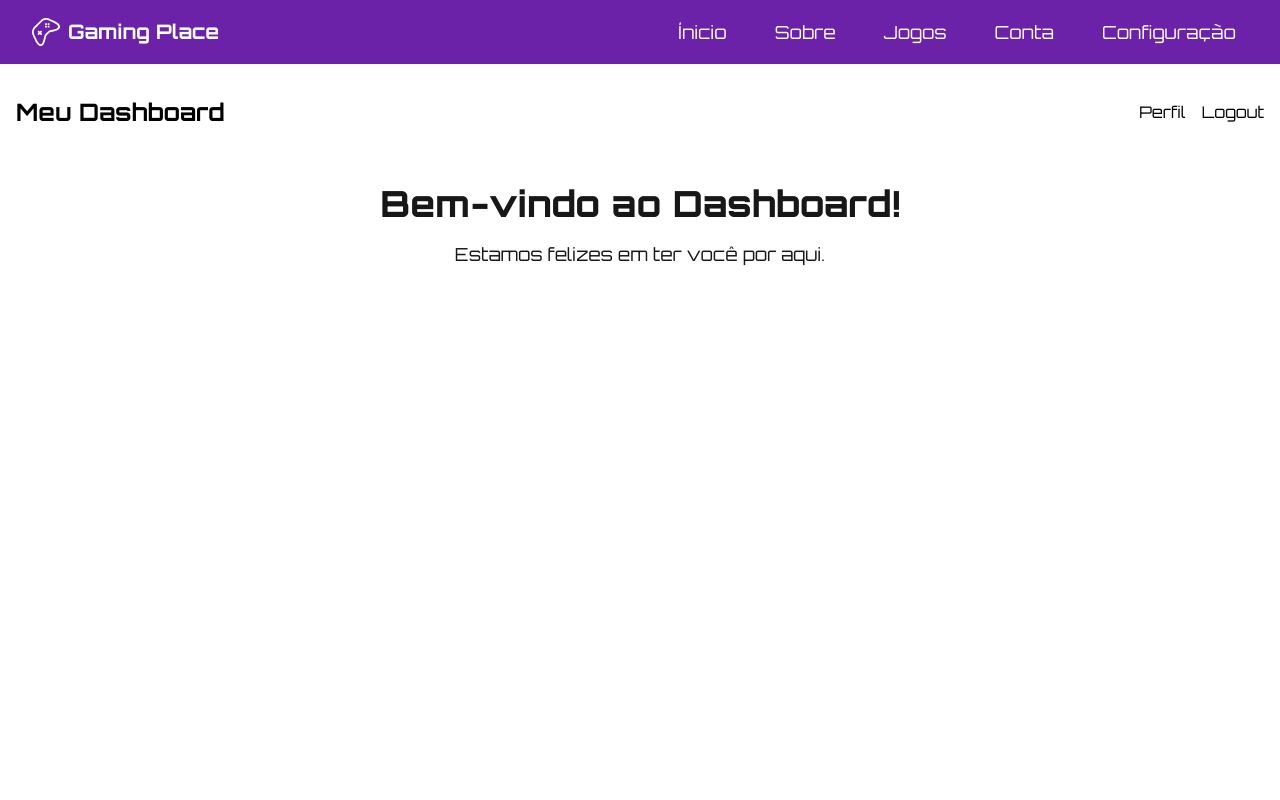
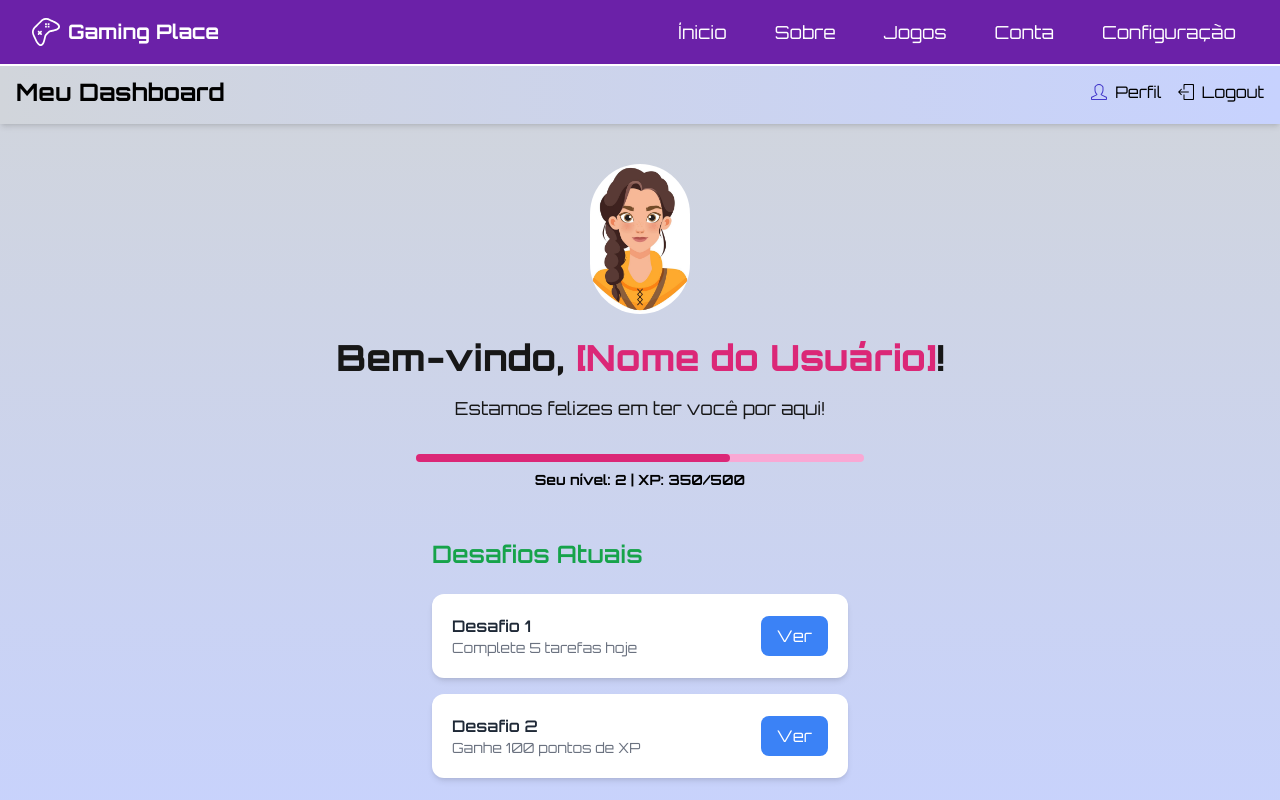
Before and after one commit to romarioulbra/gaming-place, a Next.js app: page /dashboard in a window 1280 px wide. Shown: the top 800 px of the page. Built offline with nearby package versions, Linux system fonts and the light colour scheme.

Commit message:
Criação de Dashboard do Usuário

```diff
--- a/src/app/dashboard/page.tsx
+++ b/src/app/dashboard/page.tsx
@@ -1,18 +1,36 @@
 import React from "react";
+import Image from "next/image";
+import Link from "next/link";
 
+// import { CgProfile } from "react-icons/cg";
+// import { MdLogout } from "react-icons/md";
+import { SlLogout,SlUser  } from "react-icons/sl";
 export default function Dashboard() {
   return (
-    <div className="min-h-screen bg-background">
+
+// tema escolhido
+    <div className="min-h-screen bg-gradient-to-b from-gray-300 to-indigo-200 -mt-5">
+      <head>
+        <title>Meu Dashboard</title>
+        <meta name="description" content="Dashboard de usuário com gamificação" />
+      </head>
+
       {/* Navbar */}
-      <nav className="bg-primary text-black py-4 mt-20">
+      <nav className="bg-gradient-to-r from-primary to-secondary text-black py-4 mt-20 shadow-md">
         <div className="container mx-auto flex justify-between items-center px-4">
           <div className="text-2xl font-bold">Meu Dashboard</div>
-          <div className="flex space-x-4 ">
-            <a href="/usuarios/perfil" className="hover:text-secondary">
-              Perfil
-            </a>
-            <a href="/logout" className="hover:text-secondary">
-              Logout
+          <div className="flex space-x-4">
+            <Link href="/usuarios/perfil" className="hover:text-secondary flex items-center space-x-2">
+              {/* <span className="material-icons">person</span> */}
+              {/* <CgProfile /> */}
+              <SlUser className="text-indigo-700"/>
+              <span>Perfil</span>
+            </Link>
+            <a href="/logout" className="hover:text-secondary flex items-center space-x-2">
+              {/* <span className="material-icons">logout</span> */}
+              {/* <MdLogout /> */}
+              <SlLogout />
+              <span>Logout</span>
             </a>
           </div>
         </div>
@@ -20,13 +38,237 @@ export default function Dashboard() {
 
       {/* Boas-vindas */}
       <main className="flex flex-col items-center justify-center text-center mt-10">
-        <h1 className="text-4xl font-extrabold text-text">
-          Bem-vindo ao Dashboard!
-        </h1>
-        <p className="mt-4 text-lg text-text">
-          Estamos felizes em ter você por aqui.
-        </p>
+      <Image
+        className="rounded-full mx-auto object-cover"
+        width={100}
+        height={100}
+        src="/img/avatar.jpg"
+        alt="Foto do usuário"
+      />
+      {/* <div className="flex flex-col items-center justify-center bg-white rounded-full w-32 h-32 ">
+      <div className="relative w-20 h-20 mb-2">
+            <Image
+              src="/img/avatar.jpg"
+              alt="Foto do usuário"
+              layout="fill" // Garante que a imagem preencha o container definido
+              objectFit="contain" // Ajusta a imagem para caber no espaço
+            />
+        </div>
+        </div> */}
+
+        <h1 className="text-4xl font-extrabold text-text mt-6">Bem-vindo, <span className="text-pink-600">[Nome do Usuário]</span>!</h1>
+        <p className="mt-4 text-lg text-text">Estamos felizes em ter você por aqui!</p>
+
+
+         <div className="mt-8 w-full max-w-md mx-auto">
+          <div className="bg-pink-300 h-2 rounded-full">
+            <div className="bg-pink-600 h-2 rounded-full w-[70%]"></div>
+          </div>
+          <p className="mt-2 text-sm text-text text-black font-bold">Seu nível: 2 | XP: 350/500</p>
+        </div>
+
+
       </main>
+
+      {/* Desafios */}
+      {/* <section className="mt-10 px-4 max-w-md mx-auto text-left">
+        <h2 className="text-2xl font-semibold">Desafios Atuais</h2>
+        <ul className="mt-4 space-y-4">
+          <li className="flex justify-between items-center bg-white shadow-md rounded-lg p-4">
+            <span>Desafio 1</span>
+            <button className="bg-primary text-white px-4 py-2 rounded-md">Ver</button>
+          </li>
+          <li className="flex justify-between items-center bg-white shadow-md rounded-lg p-4">
+            <span>Desafio 2</span>
+            <button className="bg-primary text-white px-4 py-2 rounded-md">Ver</button>
+          </li>
+        </ul>
+      </section> */}
+
+      <section className="mt-12 px-4 max-w-md mx-auto text-left">
+    <h2 className="text-2xl font-semibold text-green-600">
+      Desafios Atuais
+    </h2>
+    <ul className="mt-6 space-y-4">
+      <li className="flex justify-between items-center bg-white shadow-md rounded-xl p-5 hover:shadow-lg transition">
+        <div>
+          <h3 className="text-gray-800 font-semibold">Desafio 1</h3>
+          <p className="text-sm text-gray-500">Complete 5 tarefas hoje</p>
+        </div>
+        <button className="bg-blue-500 text-white px-4 py-2 rounded-lg hover:bg-blue-600 transition">
+          Ver
+        </button>
+      </li>
+      <li className="flex justify-between items-center bg-white shadow-md rounded-xl p-5 hover:shadow-lg transition">
+        <div>
+          <h3 className="text-gray-800 font-semibold">Desafio 2</h3>
+          <p className="text-sm text-gray-500">Ganhe 100 pontos de XP</p>
+        </div>
+        <button className="bg-blue-500 text-white px-4 py-2 rounded-lg hover:bg-blue-600 transition">
+          Ver
+        </button>
+      </li>
+    </ul>
+  </section>
     </div>
+
+
+
+// tema dark
+  //   <div className="min-h-screen bg-black -mt-5">
+  //     <head>
+  //       <title>Meu Dashboard</title>
+  //       <meta name="description" content="Dashboard de usuário com gamificação" />
+  //     </head>
+
+  //     {/* Navbar */}
+  //     <nav className="bg-gradient-to-r from-primary to-secondary text-white py-4 mt-20 shadow-md">
+  //       <div className="container mx-auto flex justify-between items-center px-4">
+  //         <div className="text-2xl font-bold">Meu Dashboard</div>
+  //         <div className="flex space-x-4">
+  //           <Link href="/usuarios/perfil" className="hover:text-secondary flex items-center space-x-2">
+  //             <span className="material-icons">person</span>
+  //             <span>Perfil</span>
+  //           </Link>
+  //           <a href="/logout" className="hover:text-secondary flex items-center space-x-2">
+  //             <span className="material-icons">logout</span>
+  //             <span>Logout</span>
+  //           </a>
+  //         </div>
+  //       </div>
+  //     </nav>
+
+  //     {/* Boas-vindas */}
+  //     <main className="flex flex-col items-center justify-center text-center mt-10">
+  //     <Image
+  //       className="rounded-full mx-auto object-cover"
+  //       width={100}
+  //       height={100}
+  //       src="/img/avatar.jpg"
+  //       alt="Foto do usuário"
+  //     />
+
+  //       <h1 className="text-4xl font-extrabold text-text mt-6">Bem-vindo, <span className="text-pink-600">[Nome do Usuário]</span>!</h1>
+  //       <p className="mt-4 text-lg text-text">Estamos felizes em ter você por aqui!</p>
+
+
+  //        <div className="mt-8 w-full max-w-md mx-auto">
+  //         <div className="bg-pink-300 h-2 rounded-full">
+  //           <div className="bg-pink-600 h-2 rounded-full w-[70%]"></div>
+  //         </div>
+  //         <p className="mt-2 text-sm text-text text-black font-bold">Seu nível: 2 | XP: 350/500</p>
+  //       </div>
+
+
+  //     </main>
+
+
+
+  //     <section className="mt-12 px-4 max-w-md mx-auto text-left">
+  //   <h2 className="text-2xl font-semibold text-green-600">
+  //     Desafios Atuais
+  //   </h2>
+  //   <ul className="mt-6 space-y-4">
+  //     <li className="flex justify-between items-center bg-white shadow-md rounded-xl p-5 hover:shadow-lg transition">
+  //       <div>
+  //         <h3 className="text-gray-800 font-semibold">Desafio 1</h3>
+  //         <p className="text-sm text-gray-500">Complete 5 tarefas hoje</p>
+  //       </div>
+  //       <button className="bg-blue-500 text-white px-4 py-2 rounded-lg hover:bg-blue-600 transition">
+  //         Ver
+  //       </button>
+  //     </li>
+  //     <li className="flex justify-between items-center bg-white shadow-md rounded-xl p-5 hover:shadow-lg transition">
+  //       <div>
+  //         <h3 className="text-gray-800 font-semibold">Desafio 2</h3>
+  //         <p className="text-sm text-gray-500">Ganhe 100 pontos de XP</p>
+  //       </div>
+  //       <button className="bg-blue-500 text-white px-4 py-2 rounded-lg hover:bg-blue-600 transition">
+  //         Ver
+  //       </button>
+  //     </li>
+  //   </ul>
+  // </section>
+
+  //   </div>
+
+
+
+
+
+    // Mais clean
+    // <div className="min-h-screen bg-gray-100 mt-16">
+    //   <head>
+    //     <title>Meu Dashboard</title>
+    //     <meta name="description" content="Dashboard de usuário com gamificação" />
+    //   </head>
+
+    //   {/* Navbar */}
+    //   <nav className="bg-purple-600 text-white py-4 shadow-md">
+    //     <div className="container mx-auto flex justify-between items-center px-4">
+    //       <div className="text-2xl font-bold">Meu Dashboard</div>
+    //       <div className="flex space-x-4">
+    //         <a
+    //           href="/perfil"
+    //           className="hover:bg-purple-700 px-3 py-2 rounded-md flex items-center space-x-2"
+    //         >
+    //           <span className="material-icons">person</span>
+    //           <span>Perfil</span>
+    //         </a>
+    //         <a
+    //           href="/logout"
+    //           className="hover:bg-purple-700 px-3 py-2 rounded-md flex items-center space-x-2"
+    //         >
+    //           <span className="material-icons">logout</span>
+    //           <span>Logout</span>
+    //         </a>
+    //       </div>
+    //     </div>
+    //   </nav>
+
+    //   {/* Boas-vindas */}
+    //   <main className="flex flex-col items-center justify-center text-center mt-10">
+    //     <Image
+    //       className="rounded-full mx-auto object-cover"
+    //       width={100}
+    //       height={100}
+    //       src="/img/avatar.jpg"
+    //       alt="Foto do usuário"
+    //     />
+    //     <h1 className="text-4xl font-extrabold text-purple-600 mt-6">
+    //       Bem-vindo, [Nome do Usuário]!
+    //     </h1>
+    //     <p className="mt-4 text-lg text-gray-700">
+    //       Estamos felizes em ter você por aqui.
+    //     </p>
+    //     <div className="mt-8 w-full max-w-md mx-auto">
+    //       <div className="bg-purple-300 h-2 rounded-full">
+    //         <div className="bg-purple-600 h-2 rounded-full w-[70%]"></div>
+    //       </div>
+    //       <p className="mt-2 text-sm text-gray-700">Seu nível: 2 | XP: 350/500</p>
+    //     </div>
+    //   </main>
+
+    //   {/* Desafios */}
+    //   <section className="mt-10 px-4 max-w-md mx-auto text-left">
+    //     <h2 className="text-2xl font-semibold text-purple-600">Desafios Atuais</h2>
+    //     <ul className="mt-4 space-y-4">
+    //       <li className="flex justify-between items-center bg-white shadow-md rounded-lg p-4">
+    //         <span className="text-gray-900">Desafio 1</span>
+    //         <button className="bg-purple-600 text-white px-4 py-2 rounded-md hover:bg-purple-700">
+    //           Ver
+    //         </button>
+    //       </li>
+    //       <li className="flex justify-between items-center bg-white shadow-md rounded-lg p-4">
+    //         <span className="text-gray-900">Desafio 2</span>
+    //         <button className="bg-purple-600 text-white px-4 py-2 rounded-md hover:bg-purple-700">
+    //           Ver
+    //         </button>
+    //       </li>
+    //     </ul>
+    //   </section>
+    // </div>
+
+
   );
 }
```
